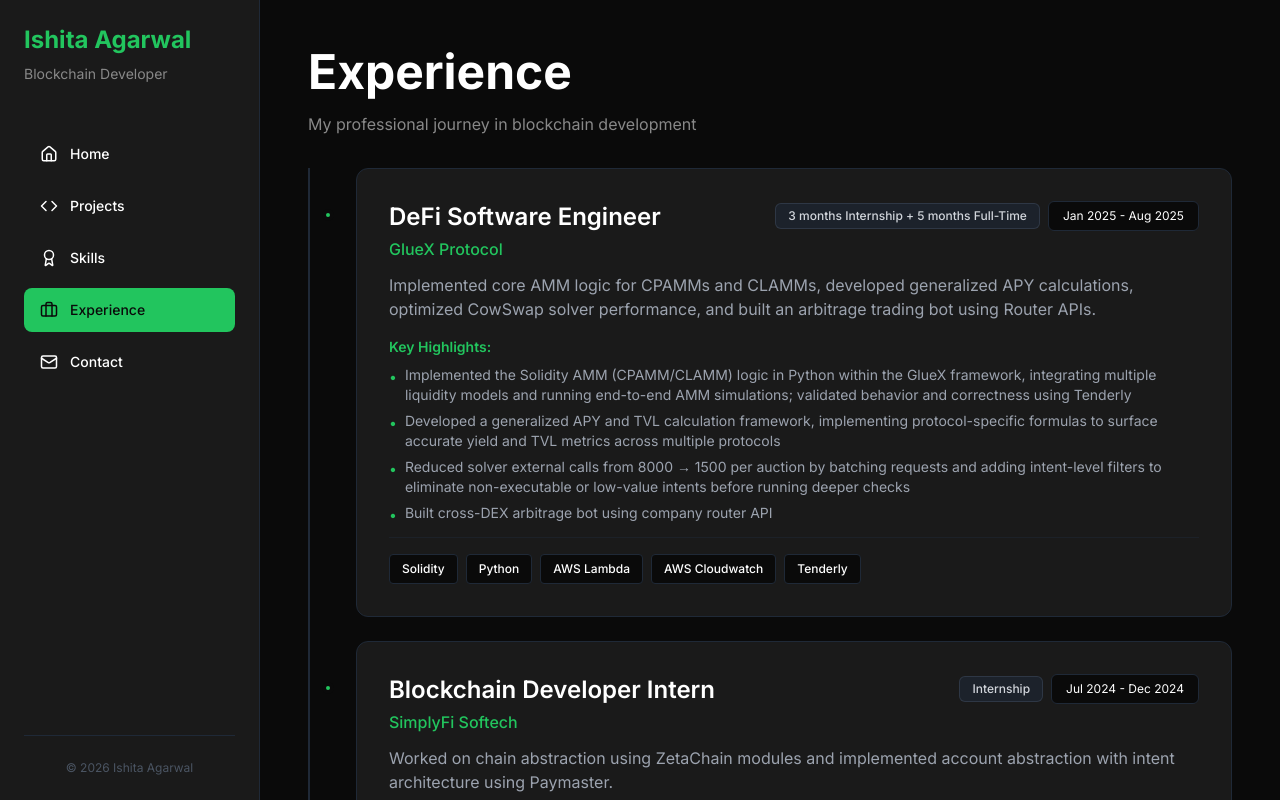
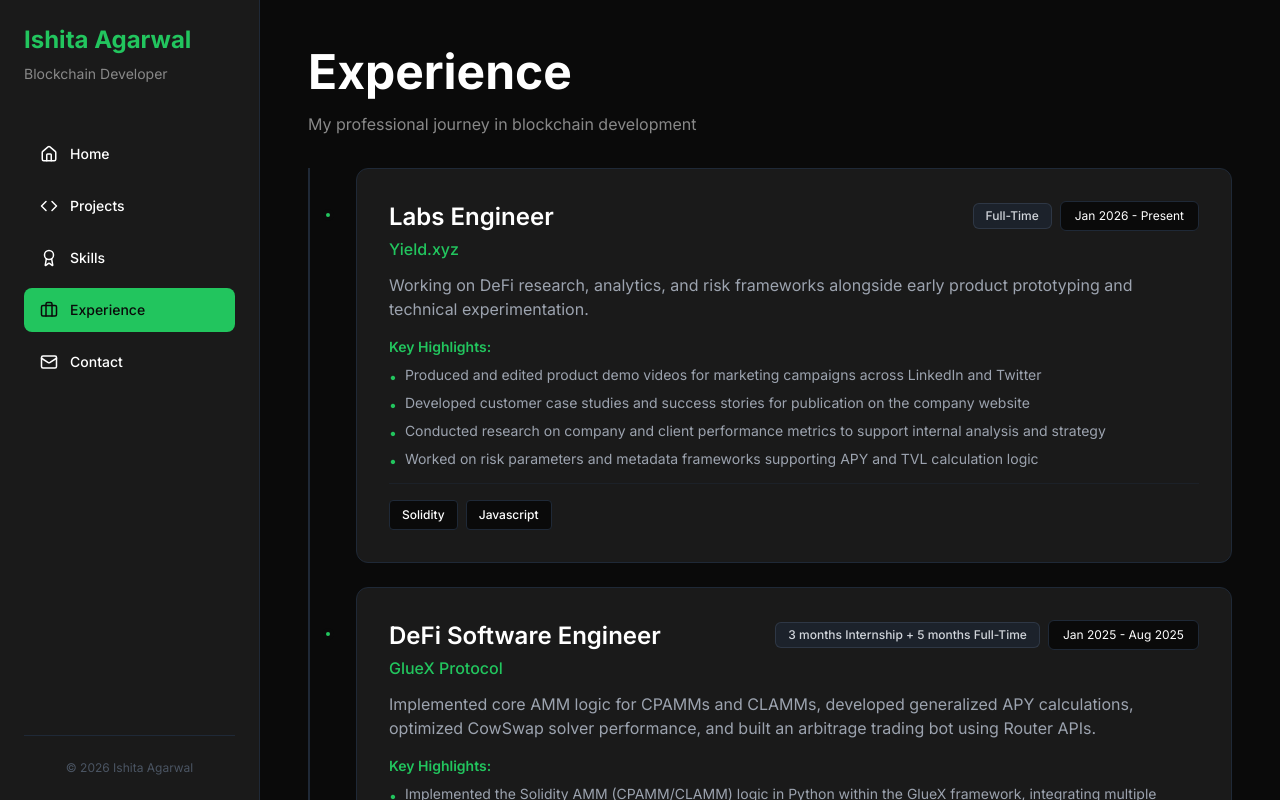
Before and after one commit to Ishita-02/Portfolio-website, a Next.js app: page /experience in a window 1280 px wide. Built offline with nearby package versions, Linux system fonts and the light colour scheme.

Commit message:
- add yield.xyz experience

```diff
--- a/app/experience/page.tsx
+++ b/app/experience/page.tsx
@@ -1,5 +1,19 @@
 export default function ExperiencePage() {
   const experiences = [
+    {
+      role: "Labs Engineer",
+      company: "Yield.xyz",
+      period: "Jan 2026 - Present",
+      type: "Full-Time",
+      description: "Working on DeFi research, analytics, and risk frameworks alongside early product prototyping and technical experimentation.",
+      highlights: [
+        "Produced and edited product demo videos for marketing campaigns across LinkedIn and Twitter",
+        "Developed customer case studies and success stories for publication on the company website",
+        "Conducted research on company and client performance metrics to support internal analysis and strategy",
+        "Worked on risk parameters and metadata frameworks supporting APY and TVL calculation logic"
+      ],
+      techStack: ["Solidity", "Javascript"],
+    },
     {
       role: "DeFi Software Engineer",
       company: "GlueX Protocol",
```
